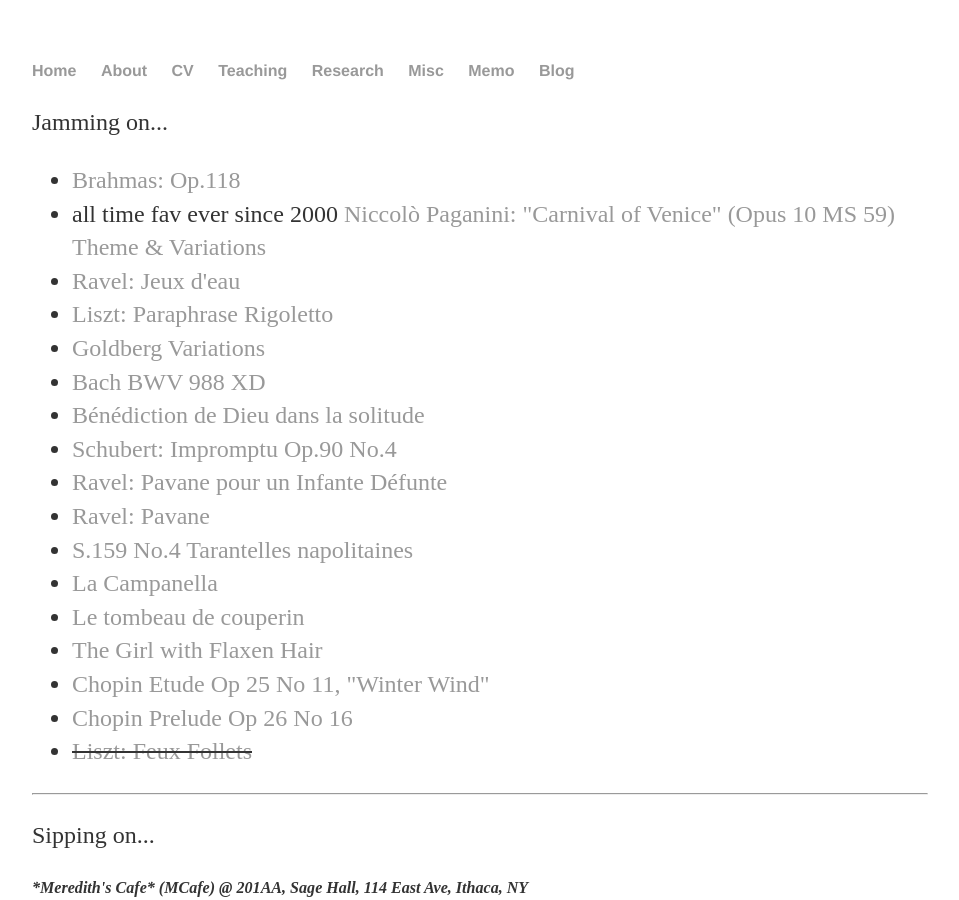
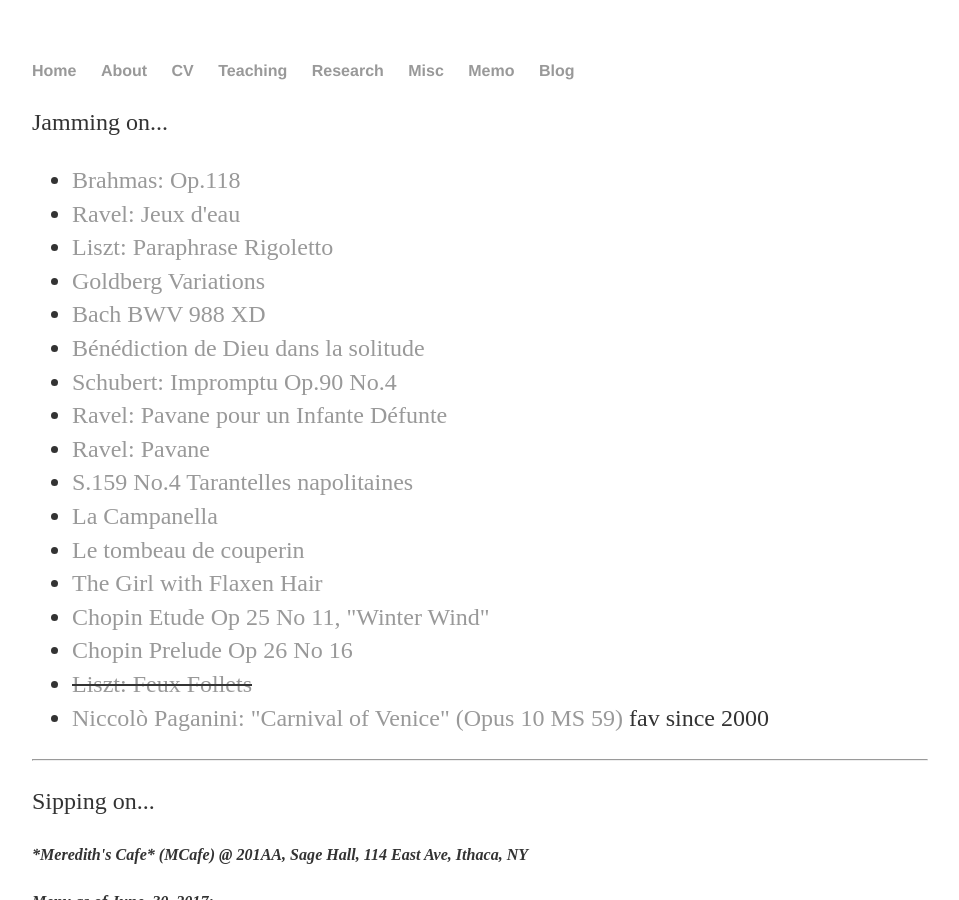
Before and after one commit to shenglih/shenglih.github.io, a Jekyll site: the page built from misc/index.html, in a window 1280 px wide and 900 px high. Shown: the whole window, without its empty margins (160-1119 px from the left). Built offline with Jekyll 4.4.1, drawn with Linux system fonts in a browser that asks for light colours.

Commit message:
Update index.html

```diff
--- a/misc/index.html
+++ b/misc/index.html
@@ -6,7 +6,6 @@ title: Shengli Hu, Misc
 	<p> Jamming on... </p>
 	<ul>
 		<li> <a href="/misc/Brahms_118.pdf">Brahmas: Op.118 </a> </li>
-		<li> all time fav ever since 2000 <a href="http://www.accordionist.net/68/"> Niccolò Paganini: "Carnival of Venice" (Opus 10 MS 59) Theme & Variations </a></li>
 		<li> <a href="/misc/Jeux_d_eau.pdf">Ravel: Jeux d'eau</a> </li>
 		<li> <a href="/misc/Rigoletto.pdf"> Liszt: Paraphrase Rigoletto</a></li>
 		<li> <a href="/misc/Goldberg_Variations__facsimile_.pdf"> Goldberg Variations</a> </li>
```
Also changed, not shown: other parts of misc/index.html (+2 -0 lines).
